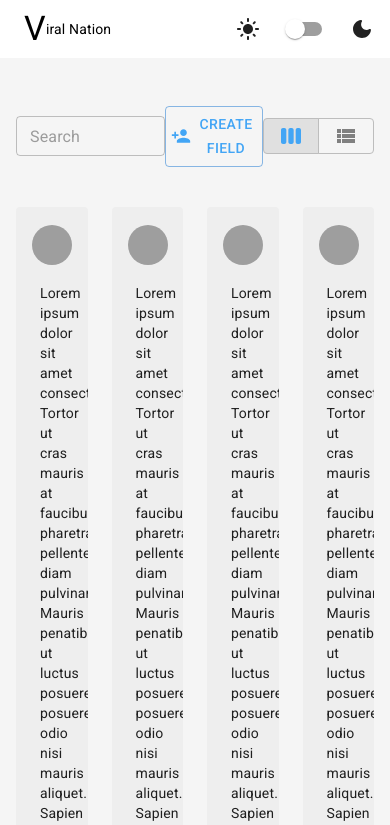
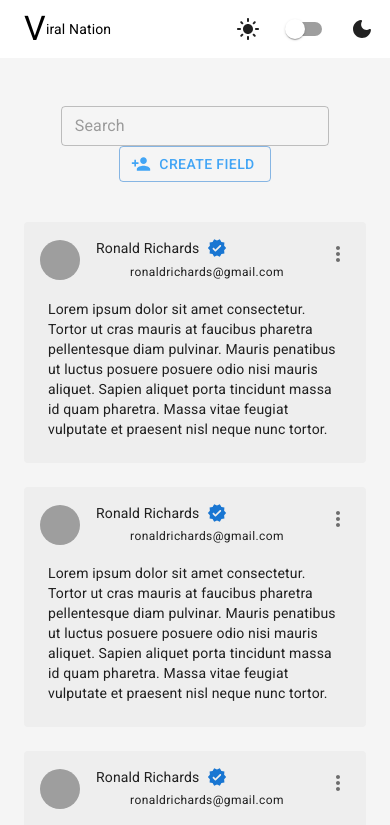
Before and after one commit to kaushalluffa/viral_nation_task, a React (Create React App) app: page / in a window 390 px wide. Shown: the top 825 px of the page. Built offline with nearby package versions, Linux system fonts and the light colour scheme; grey boxes are pictures that could not be loaded.

Commit message:
responsiveness added for create/edit form card components

```diff
--- a/src/components/CardView/CardView.jsx
+++ b/src/components/CardView/CardView.jsx
@@ -36,9 +36,9 @@ const CardView = ({ fetchedData }) => {
   }
   return (
     <>
-      <Grid container spacing={3}>
+      <Grid container spacing={3} align="center">
         {fetchedData.map((data, i) => (
-          <Grid item xs={3} key={i}>
+          <Grid item xs={12} sm={6} md={4} lg={3} xl={2} key={i}>
             <Card
               elevation={0}
               sx={{
--- a/src/components/ContainerView/ContainerView.jsx
+++ b/src/components/ContainerView/ContainerView.jsx
@@ -1,13 +1,13 @@
 import { Box, ButtonGroup, Stack, TextField, useTheme } from "@mui/material";
-import React, { useState } from "react";
+import React, { useEffect, useState } from "react";
 import Button from "@mui/material/Button";
 import PersonAddIcon from "@mui/icons-material/PersonAdd";
 import ViewWeekIcon from "@mui/icons-material/ViewWeek";
 import ViewListIcon from "@mui/icons-material/ViewList";
 import CardView from "../CardView/CardView";
 import DataGridView from "../DataGridView/DataGridView";
-import { useThemeUpdate } from "../../context/themeContext";
 import CreateEditProfile from "../CreateEditProfile/CreateEditProfile";
+import useMediaQuery from "@mui/material/useMediaQuery";
 const mock = [
   {
     lastName: "Richards",
@@ -116,29 +116,27 @@ const mock = [
 ];
 const ContainerView = () => {
   const [selectedView, setSelectedView] = useState("column");
-
+  const isMobile = useMediaQuery("(min-width:600px");
   const [openCreateProfileModal, setOpenCreateProfileModal] = useState(false);
 
   const handleProfileModalOpen = (data) => {
-    console.log(data);
     setOpenCreateProfileModal(true);
   };
   const handleProfileModalClose = (data) => {
     console.log(data);
     setOpenCreateProfileModal(false);
   };
-  const handleDeleteModalClose = () => {
-    setOpenCreateProfileModal(false);
-  };
+
   function toggleSelectedView(view) {
     setSelectedView(view);
   }
 
   const theme = useTheme();
+
   return (
     <>
       <Stack
-        direction="row"
+        direction={{ xs: "column", sm: "row" }}
         alignItems="center"
         marginBottom={5}
         justifyContent="space-between"
@@ -167,6 +165,7 @@ const ContainerView = () => {
         >
           Create Field
         </Button>
+        {isMobile && (
           <ButtonGroup
             disableRipple
             sx={{
@@ -183,7 +182,9 @@ const ContainerView = () => {
               onClick={() => toggleSelectedView("column")}
               sx={{
                 color:
-                selectedView === "grid" ? "grey" : theme.palette.primary.light,
+                  selectedView === "grid"
+                    ? "grey"
+                    : theme.palette.primary.light,
                 bgcolor: selectedView === "column" && theme.palette.grey[300],
               }}
             >
@@ -203,12 +204,13 @@ const ContainerView = () => {
               <ViewListIcon />
             </Button>
           </ButtonGroup>
+        )}
       </Stack>
-      {selectedView === "column" ? (
-        <CardView fetchedData={mock} />
-      ) : (
+      {selectedView === "column" && <CardView fetchedData={mock} />}
+      {isMobile && selectedView === "grid" && (
         <DataGridView fetchedData={mock} />
       )}
+
       {openCreateProfileModal && (
         <CreateEditProfile
           openModal={openCreateProfileModal}
--- a/src/components/DeleteModal/DeleteModal.jsx
+++ b/src/components/DeleteModal/DeleteModal.jsx
@@ -5,17 +5,18 @@ import DialogContent from "@mui/material/DialogContent";
 import DialogContentText from "@mui/material/DialogContentText";
 import DialogTitle from "@mui/material/DialogTitle";
 import useMediaQuery from "@mui/material/useMediaQuery";
-import { useTheme } from "@mui/material/styles";
-import { Divider, IconButton, Typography } from "@mui/material";
+
+import Divider from "@mui/material/Divider";
+import IconButton from "@mui/material/IconButton";
+import Typography from "@mui/material/Typography";
 import CloseIcon from "@mui/icons-material/Close";
+import { useTheme } from "@mui/material";
 const DeleteModal = ({ openModal, handleModalClose }) => {
-  const theme = useTheme();
-  const fullScreen = useMediaQuery(theme.breakpoints.down("md"));
+  const theme = useTheme()
 
   return (
     <div>
       <Dialog
-        fullScreen={fullScreen}
         open={openModal}
         onClose={handleModalClose}
         aria-labelledby="responsive-dialog-title"
--- a/src/components/Navbar/Navbar.jsx
+++ b/src/components/Navbar/Navbar.jsx
@@ -13,8 +13,8 @@ import LightModeRoundedIcon from "@mui/icons-material/LightModeRounded";
 import { useThemeUpdate } from "../../context/themeContext";
 const Navbar = () => {
   const theme = useTheme();
-  const {toggleTheme} = useThemeUpdate();
-  // console.log(updateTheme);
+  const { toggleTheme } = useThemeUpdate();
+
   return (
     <Box sx={{ flexGrow: 1 }} mb={6}>
       <AppBar position="relative" elevation={0} color="common">
```
Lines whose indentation alone changed are shown as unchanged.
